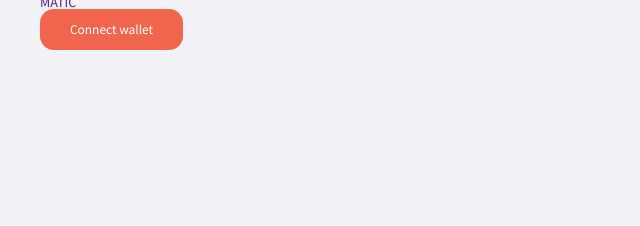
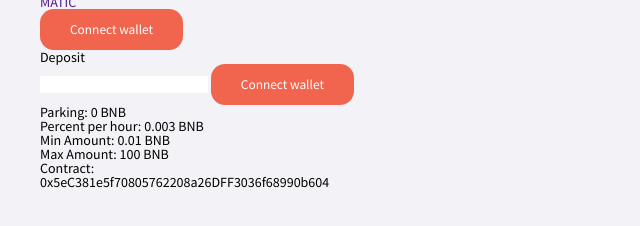
Before and after one commit to yavbatyr/DEXC, a website: page app/index.html in a window 1280 px wide. Shown: the part 140-366 px from the top of the page, without its empty margins (0-640 px from the left). Drawn offline with Linux system fonts and the light colour scheme.

Commit message:
created form 'deposit'

```diff
--- a/app/index.html
+++ b/app/index.html
@@ -53,6 +53,40 @@
             </div>
         </div>
     </header>
+    <main class="main">
+        <div class="container">
+            <div class="form">
+                <form action="input-deposit" class="form__inner">
+                    <fieldset>
+                        <legend class="form__title">Deposit</legend>
+                        <input class="form__input-text" type="text" name="input">
+                        <button class="form__button btn">Connect wallet</button>
+                        <p class="form__parameters">
+                            <span>Parking:</span>
+                            <span>0 BNB</span>
+                        </p>
+                        <p class="form__parameters">
+                            <span>Percent per hour:</span>
+                            <span>0.003 BNB</span>
+                        </p>
+                        <p class="form__parameters">
+                            <span>Min Amount:</span>
+                            <span>0.01 BNB</span>
+                        </p>
+                        <p class="form__parameters">
+                            <span>Max Amount:</span>
+                            <span>100 BNB</span>
+                        </p>
+                        <hr class="form__line">
+                        <div class="form__address">
+                            <p>Contract:</p>
+                            <p>0x5eC381e5f70805762208a26DFF3036f68990b604</p>
+                        </div>
+                    </fieldset>
+                </form>
+            </div>
+        </div>
+    </main>
     <script src="js/main.min.js"></script>
 </body>
 
```
